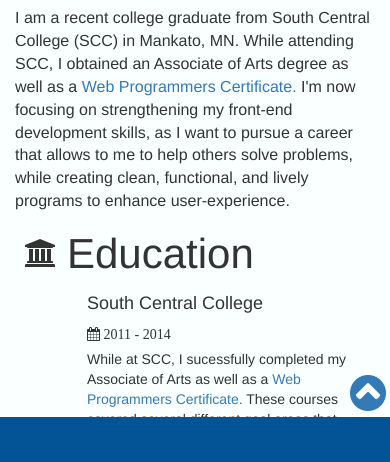
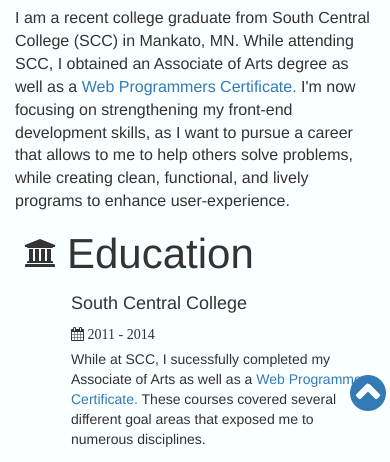
Before and after one commit to rmerk/rmerk.github.io, a website: page index.html in a window 390 px wide. Shown: the part 382-844 px from the top of the page. Drawn offline with nearby package versions, Linux system fonts and the light colour scheme.

Commit message:
Updated padding on CSS files

```diff
--- a/styles.css
+++ b/styles.css
@@ -1 +1 @@
-body,html{background:#faffff;min-height:100%}#home{min-height:100%;height:auto !important;height:100%;padding-bottom:100px}#body{padding-top:50px}#topBar{background:#035496;height:50px;position:fixed;top:0px;width:100%;z-index:999;clear:both}#bottomBar{background:#035496;position:fixed;bottom:0px;height:45px;width:100%;z-index:999;clear:both}#jumpToTop{position:fixed;width:30px;height:30px;bottom:60px;right:10px;clear:both}p#aboutMe{font-size:16px}#aboutTitle{text-align:center}h3#aboutTitle{font-weight:lighter;margin-top:-10px}#myPic{margin-left:-13px}td{padding-left:10px}.cellText{font-size:3em}.resumeText{padding-top:5px}#hiddenText{display:hidden}.edu{padding-left:72px !important}.exp{padding-left:72px !important}.volunteering{padding-left:72px !important}@media screen and (min-width: 1280px) and (max-width: 1920px){.col-sm-4{width:25%}.col-md-8{padding-left:100px}#myPic{display:block;margin:0 auto}}@media screen and (min-width: 768px) and (max-width: 1280px){#body{padding-bottom:75px}.col-sm-4{width:33%}.col-md-8{padding-left:0px}#myPic{display:block;margin:0 auto}}@media screen and (max-width: 991px){#myPic{display:block;margin:0 auto}#schoolImg{font-size:2em}#childImg{font-size:3em}#volunteerImg{font-size:2em}}
+body,html{background:#faffff;min-height:100%}#home{min-height:100%;height:auto !important;height:100%;padding-bottom:100px}#body{padding-top:50px}#topBar{background:#035496;height:50px;position:fixed;top:0px;width:100%;z-index:999;clear:both}#bottomBar{background:#035496;position:fixed;bottom:0px;height:45px;width:100%;z-index:999;clear:both}#jumpToTop{position:fixed;width:30px;height:30px;bottom:60px;right:10px;clear:both}p#aboutMe{font-size:16px}#aboutTitle{text-align:center}h3#aboutTitle{font-weight:lighter;margin-top:-10px}#myPic{margin-left:-13px}td{padding-left:10px}.cellText{font-size:3em}.resumeText{padding-top:5px}#hiddenText{display:hidden}.edu{padding-left:72px !important}.exp{padding-left:72px !important}.volunteering{padding-left:72px !important}@media screen and (min-width: 1280px) and (max-width: 1920px){.col-sm-4{width:25%}.col-md-8{padding-left:100px}#myPic{display:block;margin:0 auto}}@media screen and (min-width: 768px) and (max-width: 1280px){#body{padding-bottom:75px}.col-sm-4{width:33%}.col-md-8{padding-left:0px}#myPic{display:block;margin:0 auto}}@media screen and (max-width: 991px){#myPic{display:block;margin:0 auto}#schoolImg{font-size:2em}#childImg{font-size:3em}#volunteerImg{font-size:2em}#bottomBar{display:none}.edu{padding-left:56px !important}.exp{padding-left:56px !important}.volunteering{padding-left:56px !important}}
```
